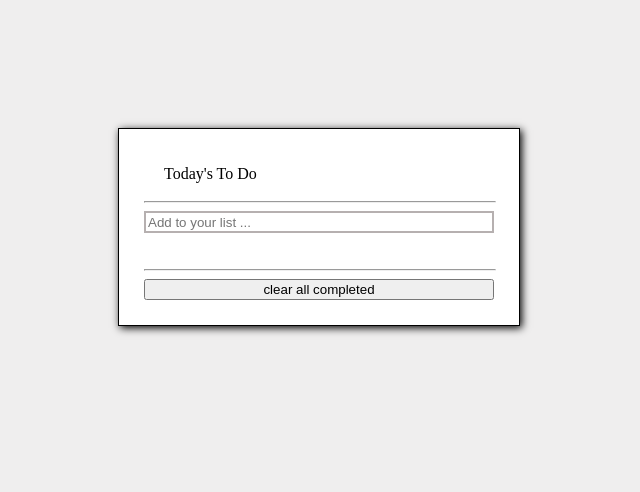
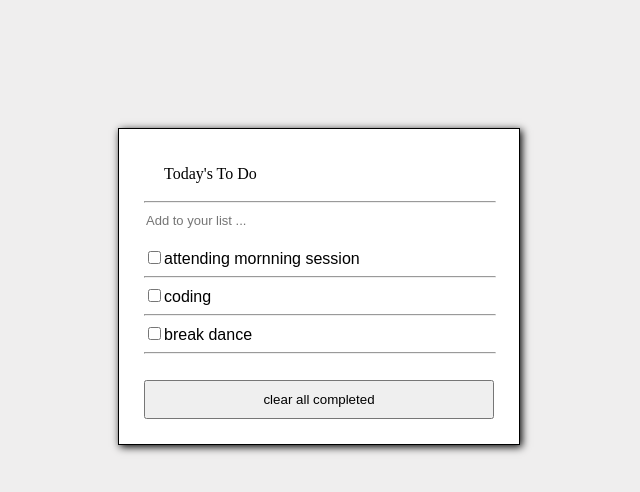
Before and after one commit to AbrahaKahsay/to-do-list-mv, a website built with webpack: page src/index.html in a window 1280 px wide. Shown: the whole page, without its empty margins (321-961 px from the left). Built offline with nearby package versions, Linux system fonts and the light colour scheme.

Commit message:
Add styling and functionalities

```diff
--- a/src/index.html
+++ b/src/index.html
@@ -15,10 +15,10 @@
           name="todo-list"
           id="add-list"
           placeholder="Add to your list ..."
-        />
+        /> <br>
       </form>
       <br />
-      <hr />
+      <!-- <hr /> -->
       <button class="clearBtn">clear all completed</button>
     </div>
   </body>
--- a/src/index.js
+++ b/src/index.js
@@ -25,17 +25,17 @@ const tasks = [
 ];
 
 // console.log(tasks)
-
-for (let i = 0; i < tasks.length; i = i+1) {
+for (let i = 0; i < tasks.length; i += 1) {
     // creating and appending checkbox
     const checkBox = document.createElement('input');
     checkBox.setAttribute('type', 'checkbox');
-    checBbox.setAttribute('id', 'myCheck');
+    checkBox.setAttribute('id', 'checkbox');
     form.appendChild(checkBox);
 
     // creatind and appending label
     const myLabel = document.createElement('label');
     myLabel.setAttribute('for', 'checkbox');
+    myLabel.setAttribute('id', 'lab')
     myLabel.innerHTML = tasks[i].description;
     form.appendChild(myLabel);
 
@@ -46,4 +46,4 @@ for (let i = 0; i < tasks.length; i = i+1) {
     // creating and appending line
     const line = document.createElement('hr');
     form.appendChild(line);
-  }
+    }
--- a/src/style.css
+++ b/src/style.css
@@ -26,15 +26,26 @@ hr {
   background-color: white;
 }
 
-#form {
-  border: 2px solid rgb(182, 176, 176);
-  margin-bottom: 10px;
-}
-
 input {
   border-top-style: hidden;
   border-right-style: hidden;
   border-left-style: hidden;
   border-bottom-style: hidden;
-  width: 80%;
 }
+
+#add-list {
+  margin-bottom: 10px;
+  padding-bottom: 10px;
+  font-size: small;
+  /* border-bottom: 2px solid black; */
+}
+
+#lab {
+  font-size: medium;
+  font-weight: 200;
+  font-family: Arial, Helvetica, sans-serif;
+}
+
+.clearBtn {
+  padding: 10px;
+}
```
Also changed, not shown: dist/31d6cfe0d16ae931b73c.png (deleted), dist/main.js, dist/runtime.js.
